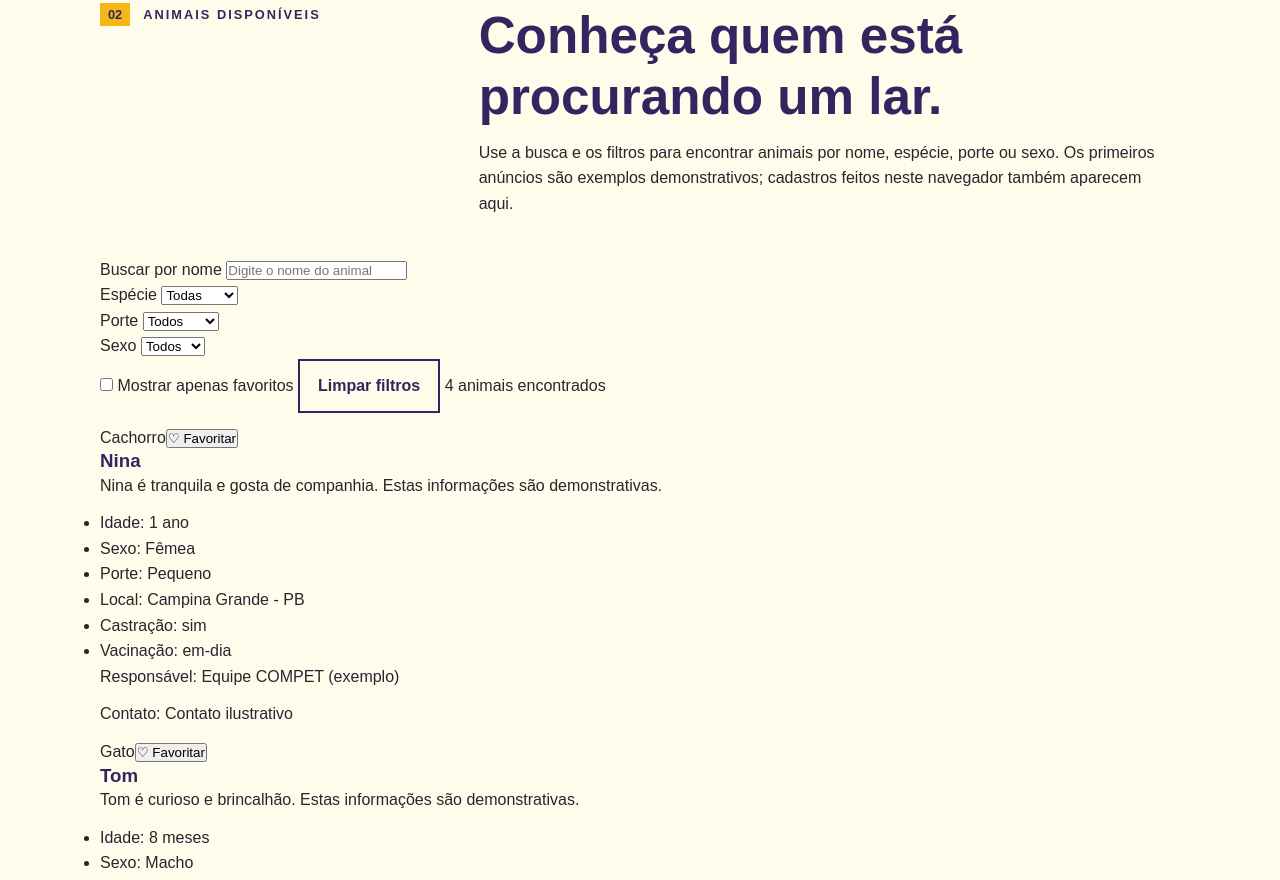
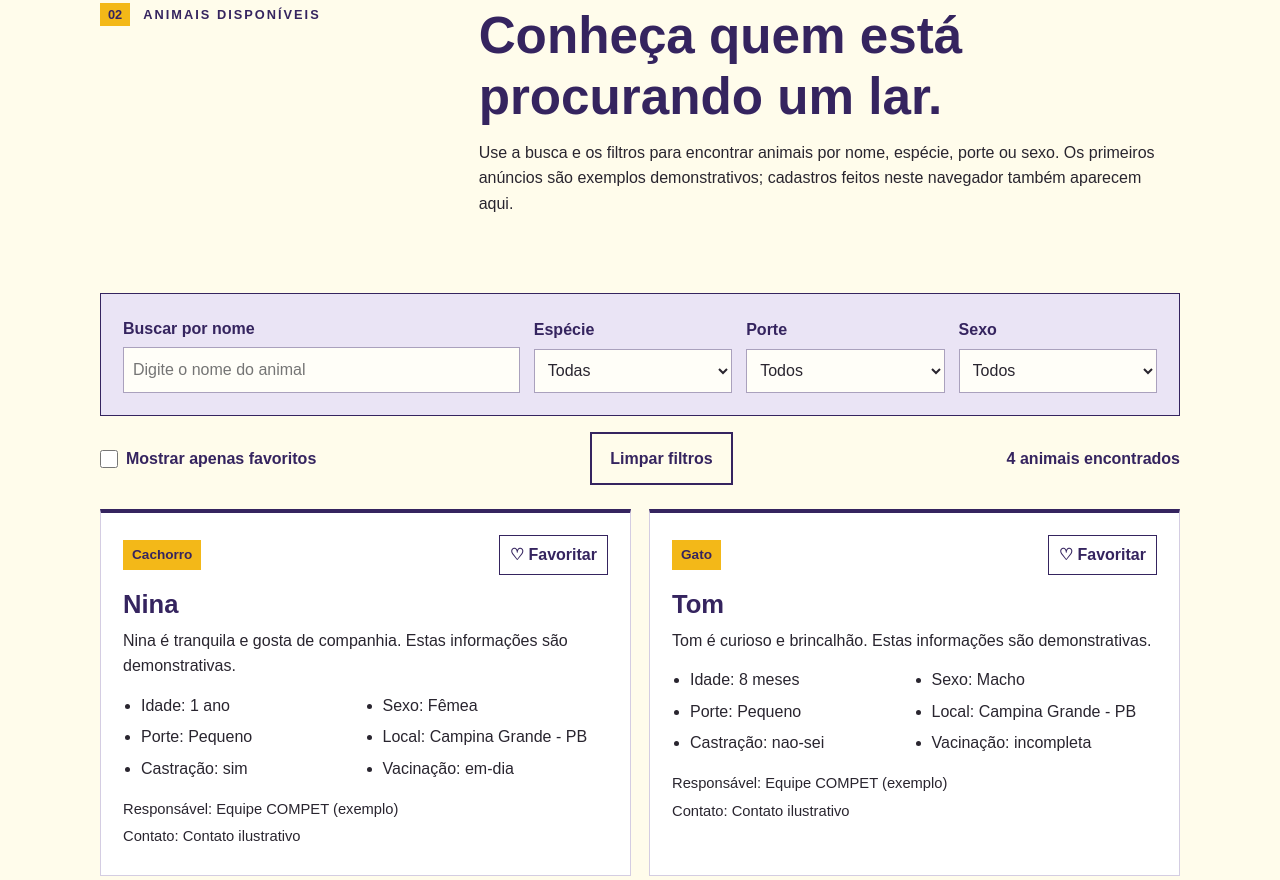
Before and after one commit to johannbarros-ux/COMPET, a plain HTML site: page paginas/adocao.html in a window 1280 px wide. Shown: the part 513-1393 px from the top of the page. Drawn offline with Linux system fonts and the light colour scheme.

Commit message:
Estiliza listagem e filtros da adoção

```diff
--- a/css/style.css
+++ b/css/style.css
@@ -339,3 +339,126 @@ a:focus-visible, button:focus-visible, input:focus-visible, select:focus-visible
     .sp-button, .botao { text-align: center; }
     .sp-form .largo { grid-column: auto; }
 }
+
+
+/* 7. Listagem dinâmica de animais */
+.adocao-listagem {
+    padding: 12px 0 58px;
+}
+.adocao-filtros {
+    display: grid;
+    grid-template-columns: 2fr repeat(3, 1fr);
+    gap: 14px;
+    align-items: end;
+    margin: 24px 0 16px;
+    padding: 22px;
+    background: var(--lilas);
+    border: 1px solid var(--roxo);
+}
+.adocao-filtros .campo {
+    display: flex;
+    flex-direction: column;
+    gap: 6px;
+}
+.adocao-filtros label {
+    color: var(--roxo);
+    font-weight: bold;
+}
+.adocao-filtros input,
+.adocao-filtros select {
+    width: 100%;
+    min-height: 44px;
+    padding: 9px;
+    border: 1px solid #aaa1bd;
+    background: #fffef8;
+    color: var(--texto);
+    font: inherit;
+}
+.filtros-acoes {
+    display: flex;
+    align-items: center;
+    justify-content: space-between;
+    flex-wrap: wrap;
+    gap: 14px;
+    margin: 14px 0 24px;
+}
+.favoritos-filtro {
+    display: flex;
+    align-items: center;
+    gap: 8px;
+    color: var(--roxo);
+    font-weight: bold;
+}
+.favoritos-filtro input {
+    width: 18px;
+    height: 18px;
+    accent-color: var(--roxo);
+}
+#quantidadeAnimais {
+    color: var(--roxo);
+    font-weight: bold;
+}
+.lista-animais {
+    display: grid;
+    grid-template-columns: repeat(2, minmax(0, 1fr));
+    gap: 18px;
+}
+.animal-card {
+    min-width: 0;
+    padding: 22px;
+    background: #fff;
+    border: 1px solid var(--linha);
+    border-top: 4px solid var(--roxo);
+}
+.animal-card-topo {
+    display: flex;
+    align-items: center;
+    justify-content: space-between;
+    gap: 12px;
+    margin-bottom: 14px;
+}
+.animal-etiqueta {
+    padding: 4px 9px;
+    background: var(--amarelo);
+    color: var(--roxo);
+    font-size: .85rem;
+    font-weight: bold;
+}
+.animal-favorito {
+    padding: 6px 10px;
+    border: 1px solid var(--roxo);
+    background: transparent;
+    color: var(--roxo);
+    font: inherit;
+    font-weight: bold;
+    cursor: pointer;
+}
+.animal-favorito[aria-pressed="true"] {
+    background: var(--roxo);
+    color: white;
+}
+.animal-nome { margin-bottom: 8px; font-size: 1.6rem; }
+.animal-resumo { margin-bottom: 14px; }
+.animal-detalhes {
+    display: grid;
+    grid-template-columns: 1fr 1fr;
+    gap: 6px 16px;
+    margin: 0 0 16px;
+    padding-left: 18px;
+}
+.animal-responsavel, .animal-contato {
+    margin-bottom: 4px;
+    font-size: .92rem;
+}
+.mensagem-lista {
+    margin: 16px 0;
+    color: var(--roxo);
+    font-weight: bold;
+}
+@media (max-width: 750px) {
+    .adocao-filtros { grid-template-columns: 1fr 1fr; }
+}
+@media (max-width: 560px) {
+    .adocao-filtros, .lista-animais, .animal-detalhes { grid-template-columns: 1fr; }
+    .animal-card { padding: 18px; }
+}
```
